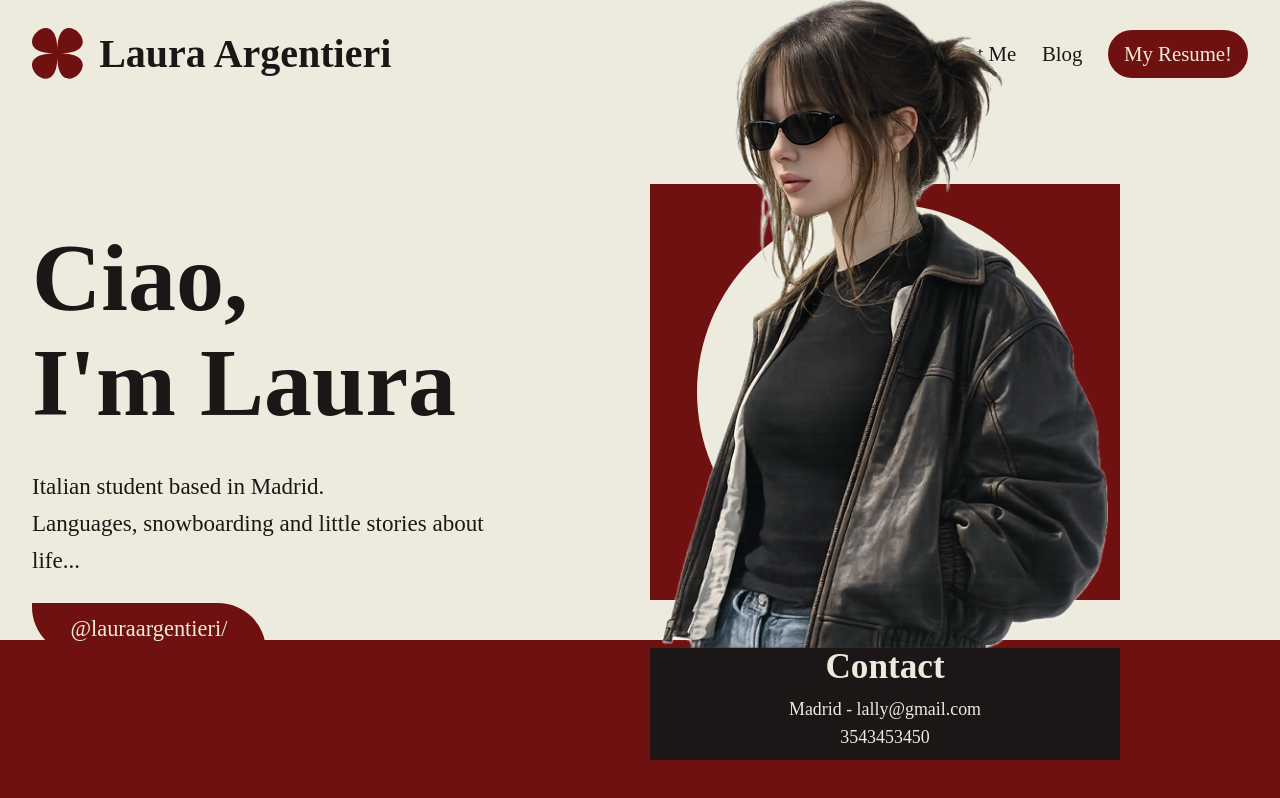
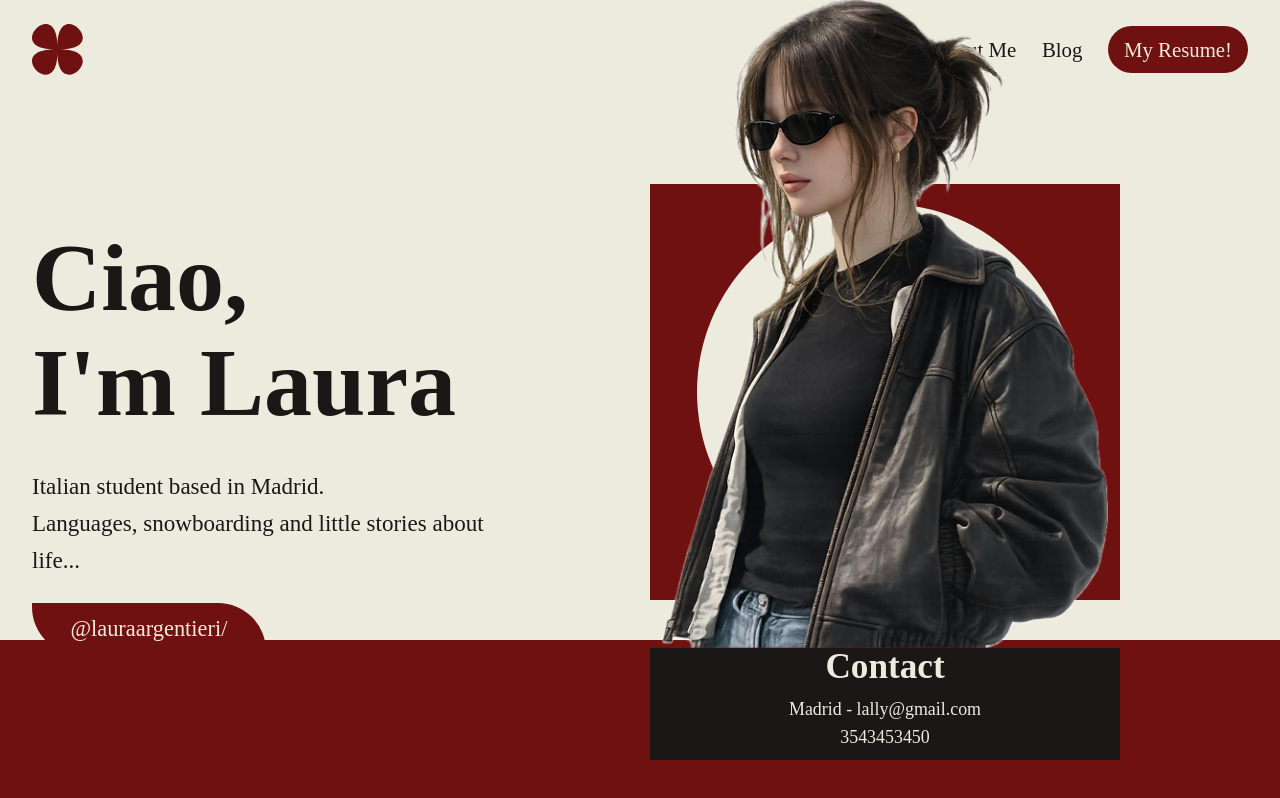
Before and after one commit to nisossssss/portfoliosapp, a React (Vite) app: page / in a window 1280 px wide. Shown: the top 798 px of the page. Built offline with nearby package versions, Linux system fonts and the light colour scheme; no server answers; a web font is replaced by a local one.

Commit message:
Prove con il backend

```diff
--- a/src/components/Header.tsx
+++ b/src/components/Header.tsx
@@ -1,4 +1,4 @@
-import { useState } from 'react';
+import { useEffect, useState } from 'react';
 import Symbol1 from '../assets/images/symbol-1.svg?react';
 import { useTheme } from '../contexts/ThemeContext';
 import './Header.css';
@@ -9,6 +9,16 @@ function Header() {
     const toggleMenu = () => setIsMenuOpen((open) => !open);
     const closeMenu = () => setIsMenuOpen(false);
 
+    const [userName, setUserName] = useState<string>('');
+
+
+    useEffect(() => {
+        fetch('https://portfolios-spring-boot-app.onrender.com/api/user/name')
+            .then((response) => response.json())
+            .then((data) => setUserName(data))
+            .catch((error) => console.error('Error fetching user name:', error));
+    }, []);
+
     return (
         <header style={{ backgroundColor, color: darkTextColor }}>
             <div className="name-container">
@@ -16,7 +26,7 @@ function Header() {
                     style={{ fill: accentColor }}
                     className="symbol-1"
                 />
-                <h1>Laura Argentieri</h1>
+                <h1>{userName}</h1>
             </div>
             <button
                 type="button"
```
